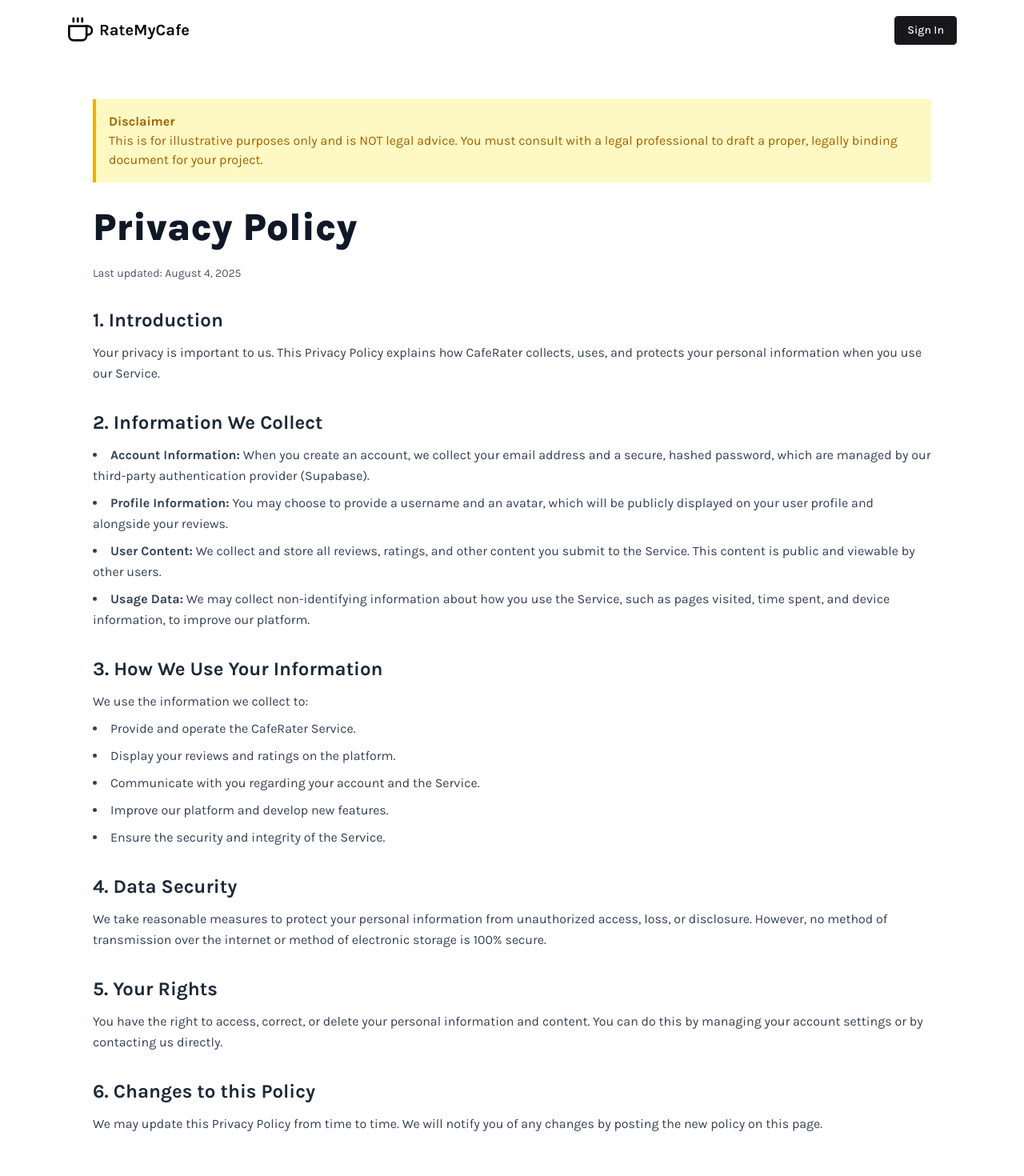
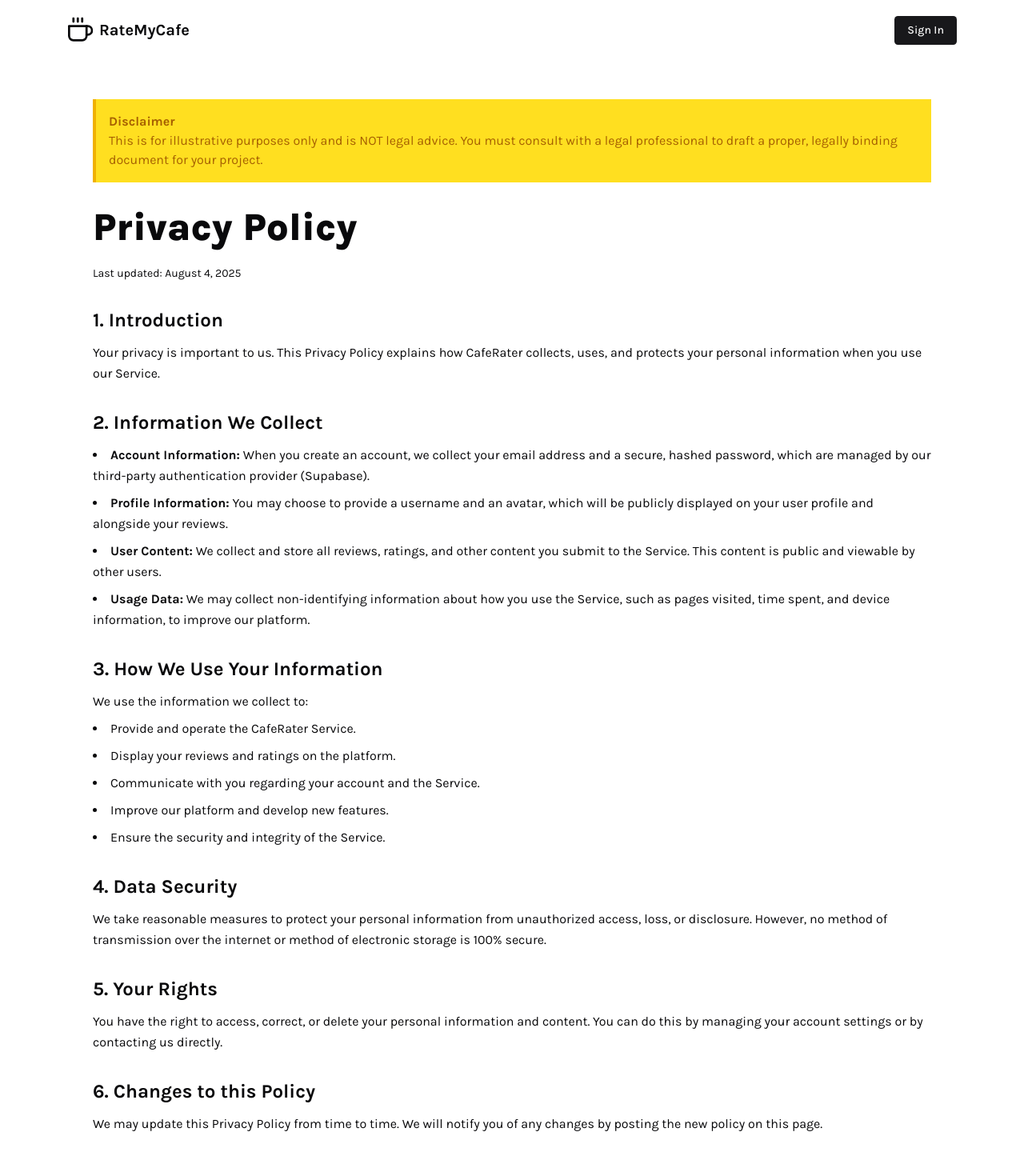
Before and after one commit to yuuuuu-z/ratemycafe, a Next.js app: page /privacy in a window 1280 px wide. Shown: the top 1470 px of the page at 80% size. Built offline with nearby package versions, Linux system fonts and the light colour scheme; no server answers.

Commit message:
fix text color

```diff
--- a/src/app/about/page.tsx
+++ b/src/app/about/page.tsx
@@ -122,8 +122,8 @@ export default function page() {
           </li>
           <li className="mb-4">
             <strong>Expand our coverage:</strong> Your donation will help us
-            expand our reach and cover even more universities, ensuring that
-            more students have access to accurate and reliable information.
+            expand our reach and cover even more cofffe shop, ensuring that more
+            user have access to accurate and reliable information.
           </li>
           <li className="mb-4">
             <strong>Improve our platform:</strong> Your donation will allow us
--- a/src/app/privacy/page.tsx
+++ b/src/app/privacy/page.tsx
@@ -4,7 +4,7 @@ export default function page() {
   return (
     <div className="container mx-auto py-12 px-4 md:px-8">
       <div
-        className="bg-yellow-100 border-l-4 border-yellow-500 text-yellow-700 p-4 mb-8"
+        className=" border-l-4 bg-yellow-300 border-yellow-500 text-yellow-700 p-4 mb-8"
         role="alert"
       >
         <p className="font-bold">Disclaimer</p>
@@ -15,17 +15,15 @@ export default function page() {
         </p>
       </div>
 
-      <h1 className="text-4xl sm:text-5xl font-extrabold text-gray-900 mb-6">
+      <h1 className="text-4xl sm:text-5xl font-extrabold  mb-6">
         Privacy Policy
       </h1>
-      <p className="text-gray-600 mb-8 text-sm">Last updated: August 4, 2025</p>
+      <p className=" mb-8 text-sm">Last updated: August 4, 2025</p>
 
       <div className="space-y-8">
         <div>
-          <h2 className="text-2xl font-bold text-gray-800 mb-3">
-            1. Introduction
-          </h2>
-          <p className="text-gray-700 leading-relaxed">
+          <h2 className="text-2xl font-bold  mb-3">1. Introduction</h2>
+          <p className=" leading-relaxed">
             Your privacy is important to us. This Privacy Policy explains how
             CafeRater collects, uses, and protects your personal information
             when you use our Service.
@@ -33,10 +31,10 @@ export default function page() {
         </div>
 
         <div>
-          <h2 className="text-2xl font-bold text-gray-800 mb-3">
+          <h2 className="text-2xl font-bold  mb-3">
             2. Information We Collect
           </h2>
-          <ul className="list-disc list-inside text-gray-700 leading-relaxed space-y-2">
+          <ul className="list-disc list-inside  leading-relaxed space-y-2">
             <li>
               <strong>Account Information:</strong> When you create an account,
               we collect your email address and a secure, hashed password, which
@@ -61,13 +59,13 @@ export default function page() {
         </div>
 
         <div>
-          <h2 className="text-2xl font-bold text-gray-800 mb-3">
+          <h2 className="text-2xl font-bold  mb-3">
             3. How We Use Your Information
           </h2>
-          <p className="text-gray-700 leading-relaxed mb-2">
+          <p className=" leading-relaxed mb-2">
             We use the information we collect to:
           </p>
-          <ul className="list-disc list-inside text-gray-700 leading-relaxed space-y-2">
+          <ul className="list-disc list-inside  leading-relaxed space-y-2">
             <li>Provide and operate the CafeRater Service.</li>
             <li>Display your reviews and ratings on the platform.</li>
             <li>
@@ -79,10 +77,8 @@ export default function page() {
         </div>
 
         <div>
-          <h2 className="text-2xl font-bold text-gray-800 mb-3">
-            4. Data Security
-          </h2>
-          <p className="text-gray-700 leading-relaxed">
+          <h2 className="text-2xl font-bold  mb-3">4. Data Security</h2>
+          <p className="leading-relaxed">
             We take reasonable measures to protect your personal information
             from unauthorized access, loss, or disclosure. However, no method of
             transmission over the internet or method of electronic storage is
@@ -91,10 +87,8 @@ export default function page() {
         </div>
 
         <div>
-          <h2 className="text-2xl font-bold text-gray-800 mb-3">
-            5. Your Rights
-          </h2>
-          <p className="text-gray-700 leading-relaxed">
+          <h2 className="text-2xl font-bold  mb-3">5. Your Rights</h2>
+          <p className=" leading-relaxed">
             You have the right to access, correct, or delete your personal
             information and content. You can do this by managing your account
             settings or by contacting us directly.
@@ -102,10 +96,10 @@ export default function page() {
         </div>
 
         <div>
-          <h2 className="text-2xl font-bold text-gray-800 mb-3">
+          <h2 className="text-2xl font-bold  mb-3">
             6. Changes to this Policy
           </h2>
-          <p className="text-gray-700 leading-relaxed">
+          <p className=" leading-relaxed">
             We may update this Privacy Policy from time to time. We will notify
             you of any changes by posting the new policy on this page.
           </p>
--- a/src/app/terms/page.tsx
+++ b/src/app/terms/page.tsx
@@ -11,7 +11,7 @@ export default function page() {
       </div>
 
       <h1 className="text-4xl font-bold mb-4">Terms & Conditions</h1>
-      <p className="text-gray-600 mb-8">Last updated: August 4, 2025</p>
+      <p className=" mb-8">Last updated: August 4, 2025</p>
 
       <h2 className="text-2xl font-semibold mb-3">1. Introduction</h2>
       <p className="mb-4">
```
